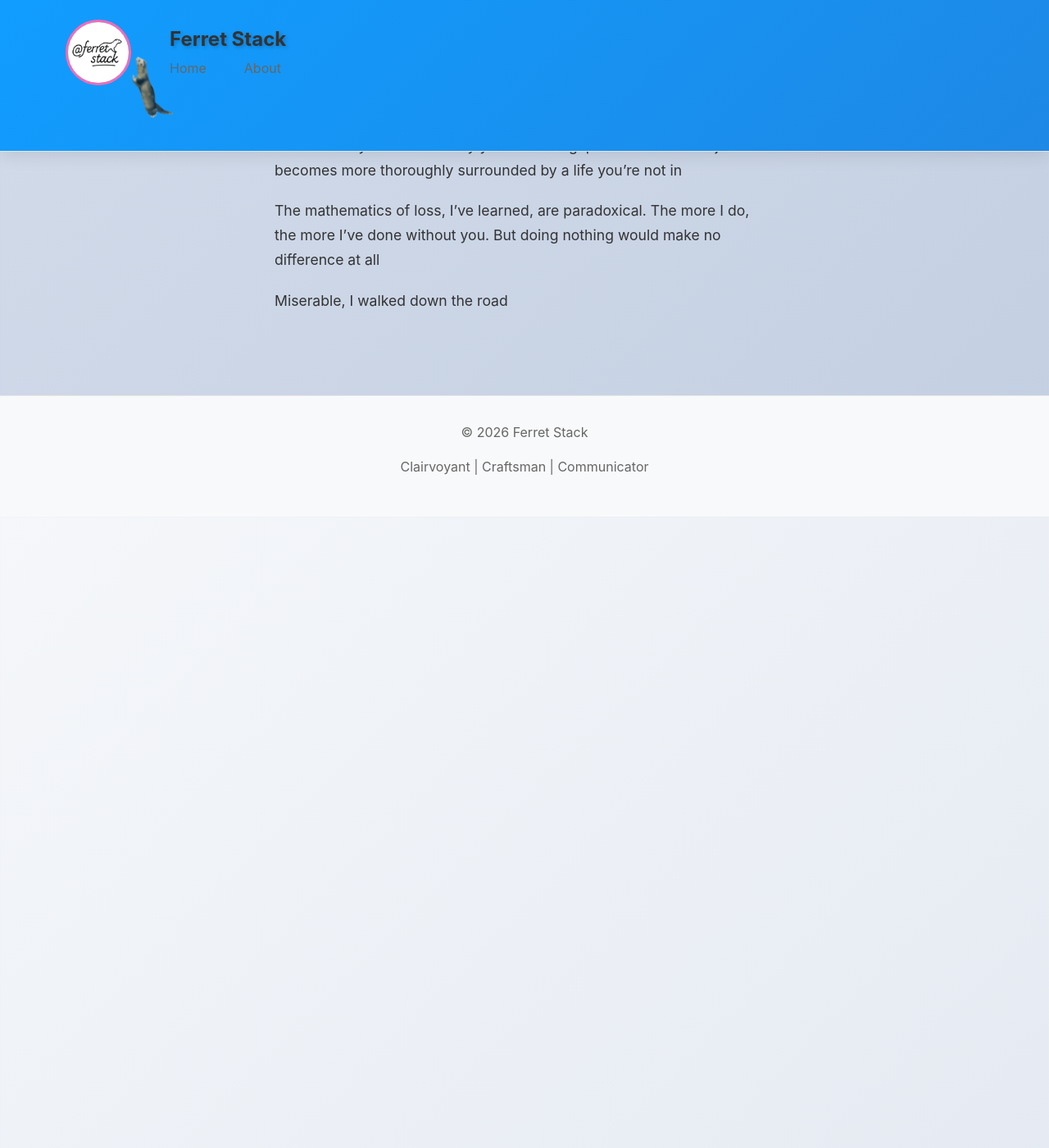
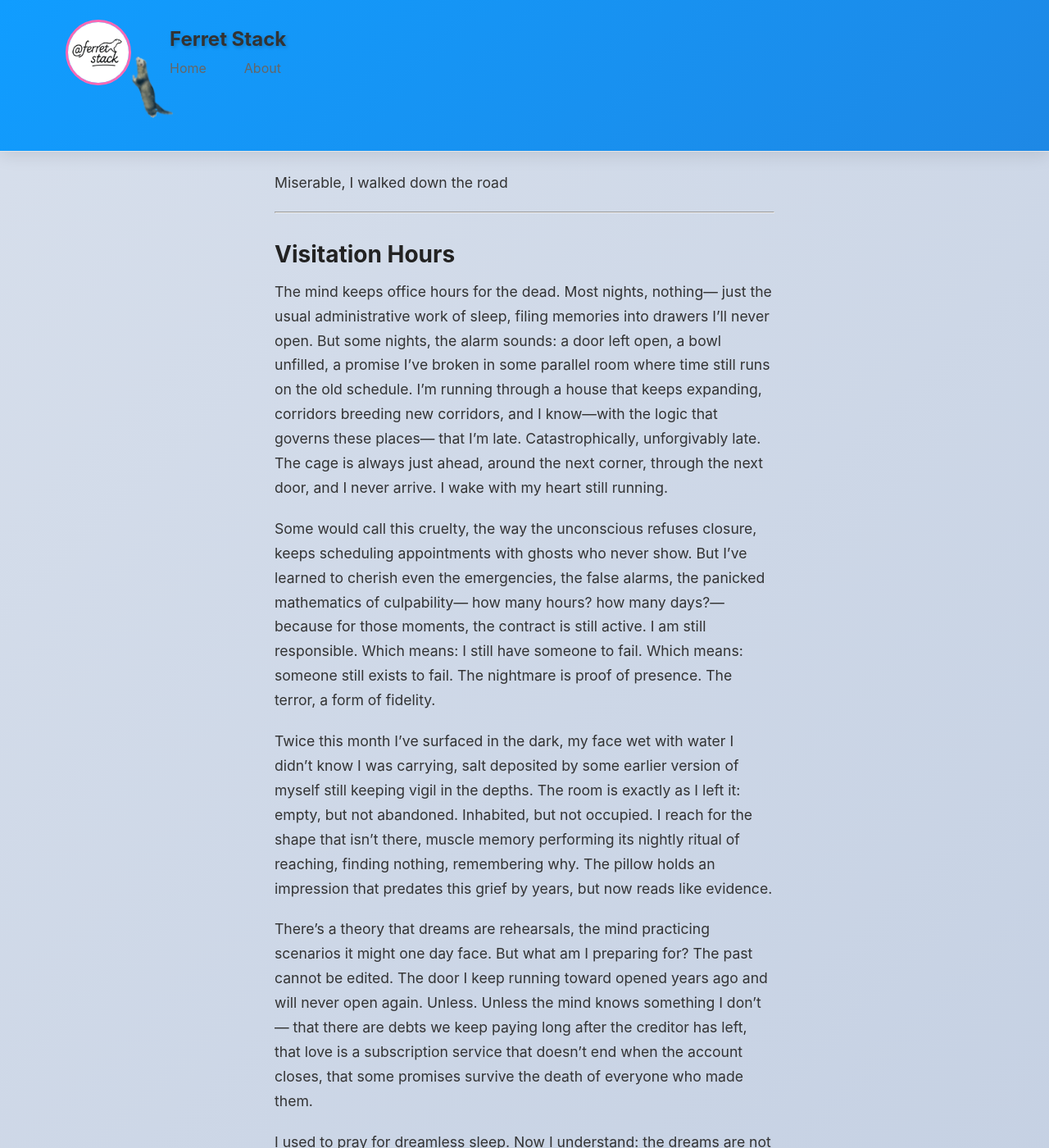
Before and after one commit to ferret-stack/ferret-stack.github.io, a Jekyll site: the page built from _posts/2025-09-25-Lost-Pets.md, in a window 1280 px wide and 1400 px high, scrolled down 4548 px. Shown: the whole window at 82% size. Built offline with Jekyll 4.4.1, drawn with Linux system fonts in a browser that asks for light colours; before the commit the page ends 5178 px from its top, so only the background shows below that; some of the changed text lies outside the part shown.

Commit message:
Update 2025-09-25-Lost-Pets.md

```diff
--- a/_posts/2025-09-25-Lost-Pets.md
+++ b/_posts/2025-09-25-Lost-Pets.md
@@ -74,3 +69,86 @@
 The mathematics of loss, I've learned, are paradoxical. The more I do, the more I've done without you. But doing nothing would make no difference at all
 
 Miserable, I walked down the road
+
+---
+## Visitation Hours
+The mind keeps office hours for the dead.
+Most nights, nothing—
+just the usual administrative work of sleep,
+filing memories into drawers I'll never open.
+But some nights, the alarm sounds:
+a door left open,
+a bowl unfilled,
+a promise I've broken in some parallel room
+where time still runs on the old schedule.
+I'm running through a house that keeps expanding,
+corridors breeding new corridors,
+and I know—with the logic that governs these places—
+that I'm late.
+Catastrophically, unforgivably late.
+The cage is always just ahead,
+around the next corner,
+through the next door,
+and I never arrive.
+I wake with my heart still running.
+
+Some would call this cruelty,
+the way the unconscious refuses closure,
+keeps scheduling appointments
+with ghosts who never show.
+But I've learned to cherish even the emergencies,
+the false alarms,
+the panicked mathematics of culpability—
+how many hours? how many days?—
+because for those moments,
+the contract is still active.
+I am still responsible.
+Which means: I still have someone to fail.
+Which means: someone still exists to fail.
+The nightmare is proof of presence.
+The terror, a form of fidelity.
+
+Twice this month I've surfaced in the dark,
+my face wet with water I didn't know I was carrying,
+salt deposited by some earlier version of myself
+still keeping vigil in the depths.
+The room is exactly as I left it:
+empty, but not abandoned.
+Inhabited, but not occupied.
+I reach for the shape that isn't there,
+muscle memory performing its nightly ritual
+of reaching, finding nothing, remembering why.
+The pillow holds an impression
+that predates this grief by years,
+but now reads like evidence.
+
+There's a theory that dreams are rehearsals,
+the mind practicing scenarios
+it might one day face.
+But what am I preparing for?
+The past cannot be edited.
+The door I keep running toward
+opened years ago
+and will never open again.
+Unless.
+Unless the mind knows something I don't—
+that there are debts we keep paying
+long after the creditor has left,
+that love is a subscription service
+that doesn't end when the account closes,
+that some promises survive
+the death of everyone who made them.
+
+I used to pray for dreamless sleep.
+Now I understand:
+the dreams are not hauntings.
+I am the one doing the haunting.
+Every night I return to that house,
+that cage, that uncompleted task,
+not because I'm trapped there
+but because some part of me refuses to leave.
+The visitation hours are self-imposed.
+And when I wake—
+heart racing, face wet, reaching—
+I'm not mourning the absence.
+I'm grateful for the appointment.
```
Also changed, not shown: other parts of _posts/2025-09-25-Lost-Pets.md (+0 -5 lines).
